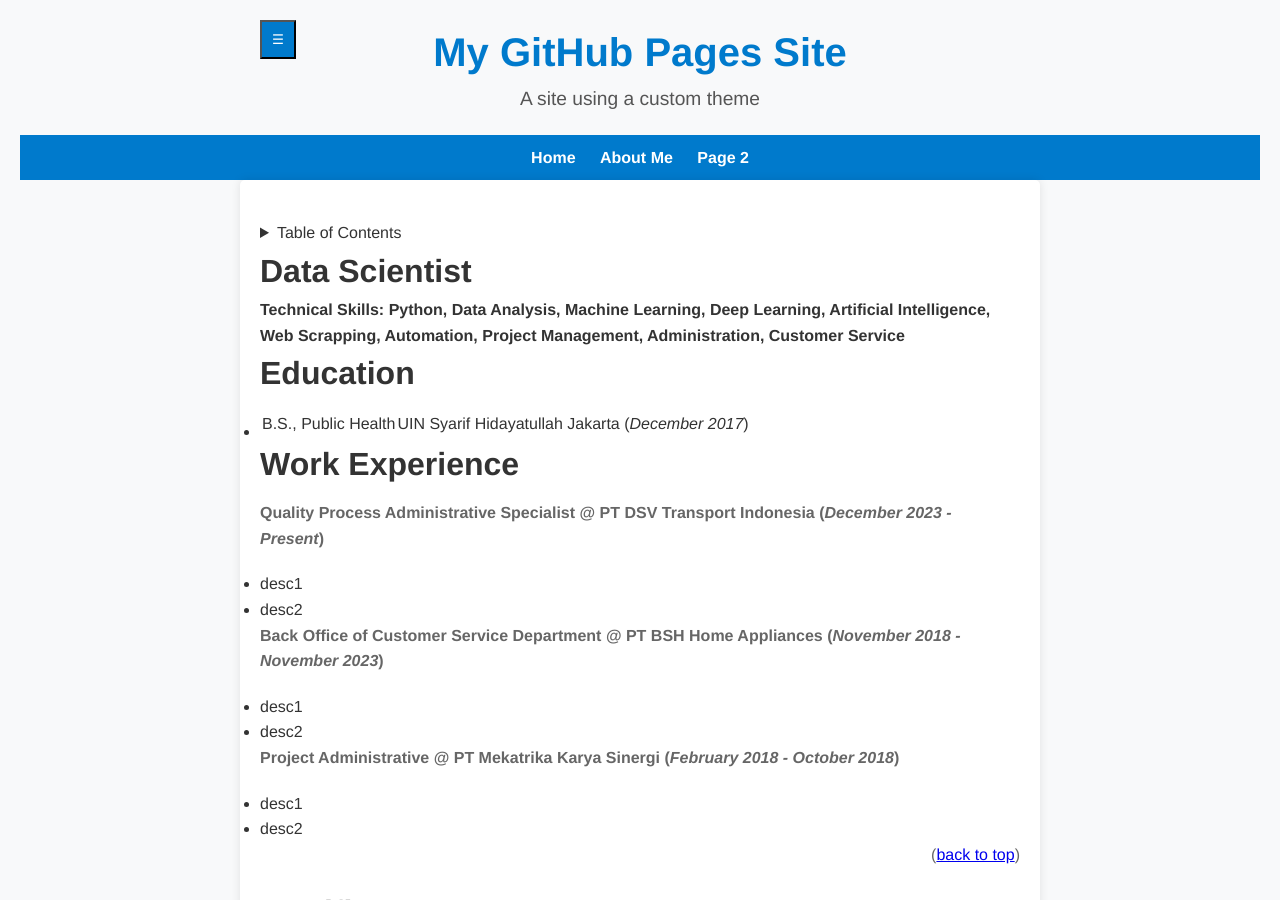
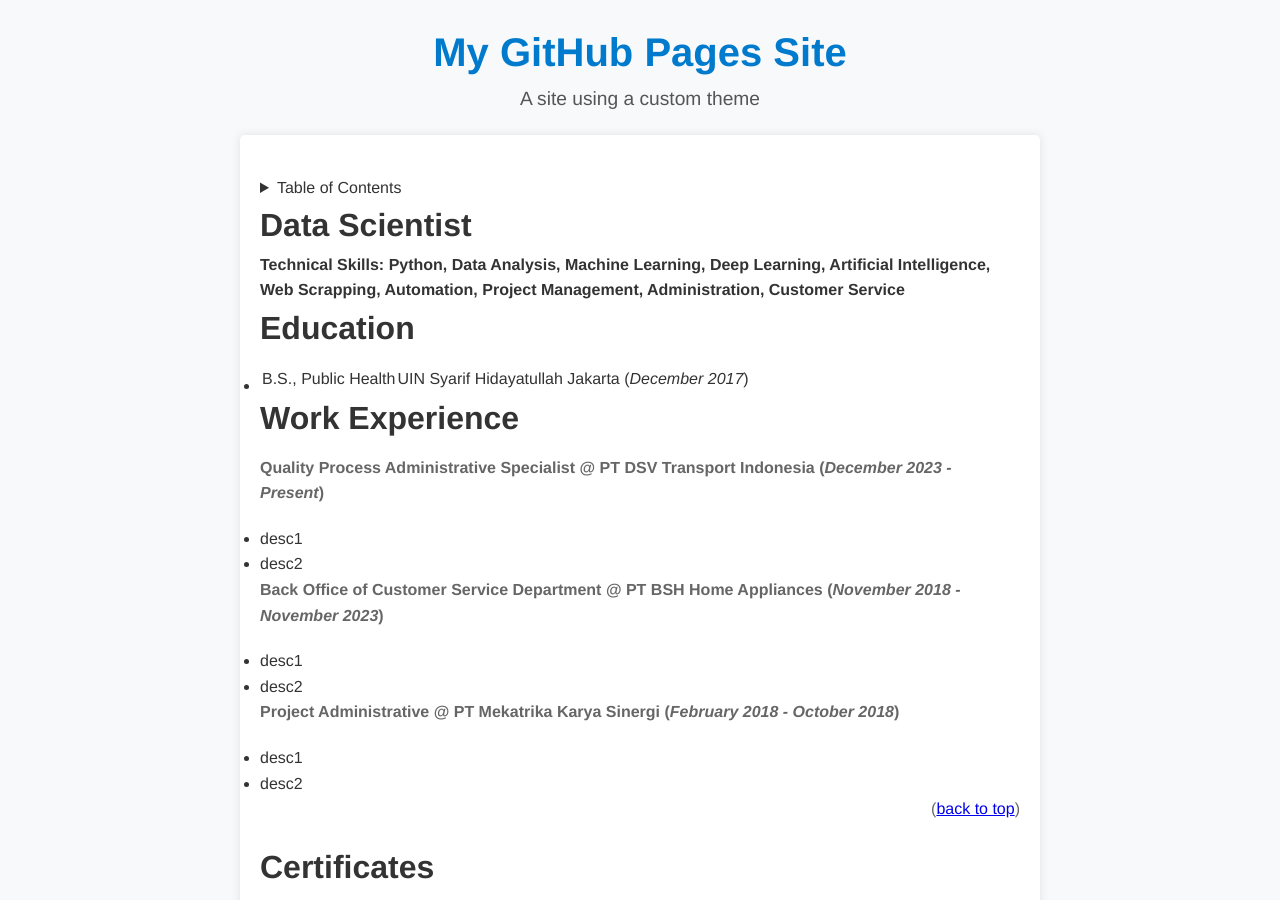
Before and after one commit to azzindani/azzindani.github.io, a Jekyll site: the page built from aboutme.md, in a window 1280 px wide and 900 px high. Built offline with Jekyll 4.4.1, drawn with Linux system fonts in a browser that asks for light colours; our own code applies the rules of GitHub Pages for plain Markdown files.

Commit message:
Update default.html

```diff
--- a/_layouts/default.html
+++ b/_layouts/default.html
@@ -13,19 +13,10 @@
   <!-- Sidebar with toggle button -->
   {% include sidebar.html %}
 
-  <!-- Add the toggle button outside the sidebar -->
-  <button id="toggle-button">☰</button>
-
   <header>
     <h1>{{ site.title }}</h1>
     <p>{{ site.description }}</p>
   </header>
-
-  <nav>
-    <a href="/">Home</a>
-    <a href="/aboutme.html">About Me</a>
-    <a href="/page2">Page 2</a>
-  </nav>
 
   <div class="content">
     {{ content }}
```
